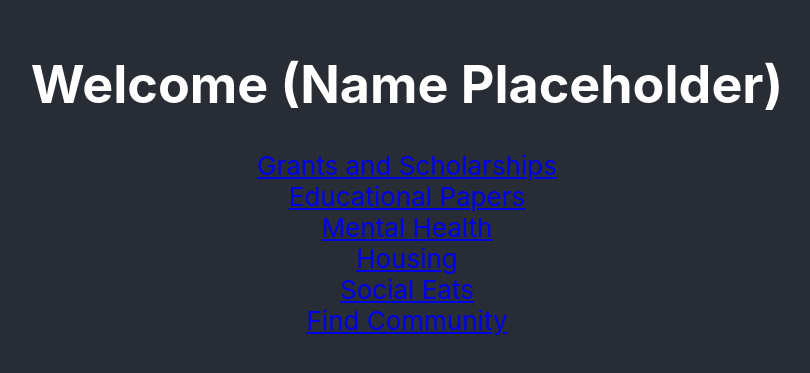
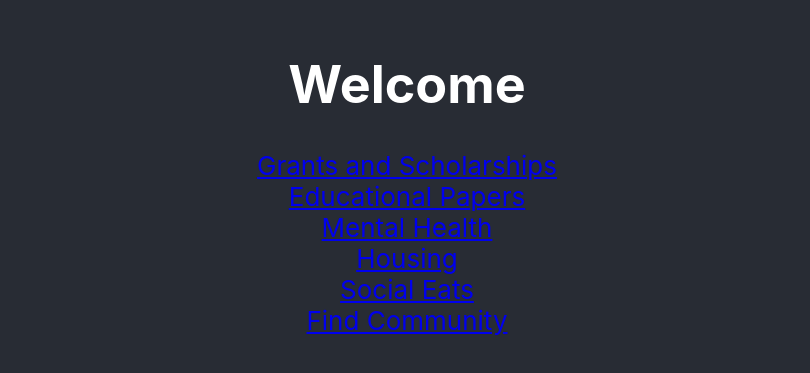
Before and after one commit to kumankai/MelaninMind, a React (Create React App) app in the folder app/: page /home in a window 1280 px wide. Shown: the part 223-596 px from the top of the page, without its empty margins (233-1043 px from the left). Built offline with nearby package versions, Linux system fonts and the light colour scheme.

Commit message:
added user persistence

```diff
--- a/app/src/views/Home.js
+++ b/app/src/views/Home.js
@@ -1,11 +1,19 @@
-import React,{Component} from "react";
+import React,{ useState, useEffect } from "react";
 import { Link } from 'react-router-dom';
 
-class HomePage extends Component {
-    render() {
+function HomePage() {
+    const [name, setName] = useState('');
+
+    useEffect(() => {
+        const storedName = localStorage.getItem('name');
+        if (storedName) {
+            setName(storedName);
+        }
+    }, []);
+
     return (
         <div>
-                <h1>Welcome (Name Placeholder)</h1>
+            <h1>Welcome {name ? name : ''}</h1>
             <div className="scholar">
                     <Link  to="/views/Grants">Grants and Scholarships</Link>
             </div>
@@ -28,6 +36,5 @@ class HomePage extends Component {
         </div>
     );
 }
-}
 
 export default HomePage;
```
Lines whose indentation alone changed are shown as unchanged.
